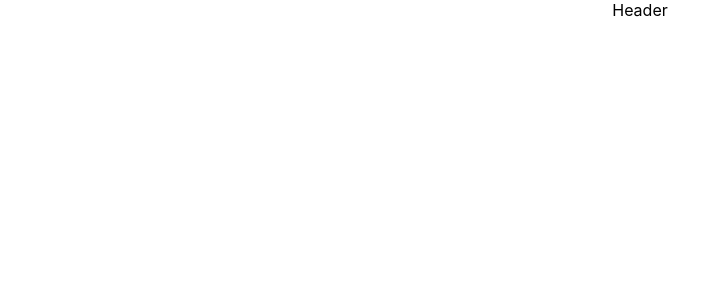
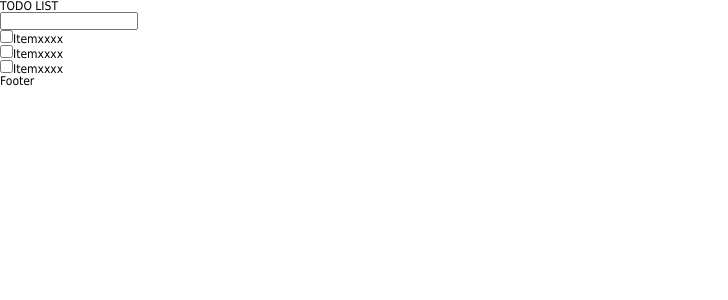
Before and after one commit to Kisky3/react-practice, a React (Create React App) app in the folder todo-list/: page / in a window 1280 px wide. Shown: the top 300 px of the page, without its empty margins (0-728 px from the left). Built offline with nearby package versions, Linux system fonts and the light colour scheme.

Commit message:
全体の構造を調整

```diff
--- a/todo-list/src/App.css
+++ b/todo-list/src/App.css
@@ -1,38 +1,59 @@
-.App {
-  text-align: center;
+/* 清除内外边距 */
+body, h1, h2, h3, h4, h5, h6, hr, p, blockquote, /* structural elements 结构元素 */
+dl, dt, dd, ul, ol, li, /* list elements 列表元素 */
+pre, /* text formatting elements 文本格式元素 */
+fieldset, lengend, button, input, textarea, /* form elements 表单元素 */
+th, td { /* table elements 表格元素 */
+    margin: 0;
+    padding: 0;
 }
 
-.App-logo {
-  height: 40vmin;
-  pointer-events: none;
+/* 设置默认字体 */
+body,
+button, input, select, textarea { /* for ie */
+    /*font: 12px/1 Tahoma, Helvetica, Arial, "宋体", sans-serif;*/
+    font: 12px/1 Tahoma, Helvetica, Arial, "\5b8b\4f53", sans-serif; /* 用 ascii 字符表示，使得在任何编码下都无问题 */
 }
 
-@media (prefers-reduced-motion: no-preference) {
-  .App-logo {
-    animation: App-logo-spin infinite 20s linear;
-  }
+h1 { font-size: 18px; /* 18px / 12px = 1.5 */ }
+h2 { font-size: 16px; }
+h3 { font-size: 14px; }
+h4, h5, h6 { font-size: 100%; }
+
+address, cite, dfn, em, var { font-style: normal; } /* 将斜体扶正 */
+code, kbd, pre, samp, tt { font-family: "Courier New", Courier, monospace; } /* 统一等宽字体 */
+small { font-size: 12px; } /* 小于 12px 的中文很难阅读，让 small 正常化 */
+
+/* 重置列表元素 */
+ul, ol { list-style: none; }
+
+/* 重置文本格式元素 */
+a { text-decoration: none; }
+a:hover { text-decoration: underline; }
+
+abbr[title], acronym[title] { /* 注：1.ie6 不支持 abbr; 2.这里用了属性选择符，ie6 下无效果 */
+border-bottom: 1px dotted;
+cursor: help;
 }
 
-.App-header {
-  background-color: #282c34;
-  min-height: 100vh;
-  display: flex;
-  flex-direction: column;
-  align-items: center;
-  justify-content: center;
-  font-size: calc(10px + 2vmin);
-  color: white;
+q:before, q:after { content: ''; }
+
+/* 重置表单元素 */
+legend { color: #000; } /* for ie6 */
+fieldset, img { border: none; } /* img 搭车：让链接里的 img 无边框 */
+/* 注：optgroup 无法扶正 */
+button, input, select, textarea {
+    font-size: 100%; /* 使得表单元素在 ie 下能继承字体大小 */
 }
 
-.App-link {
-  color: #61dafb;
+/* 重置表格元素 */
+table {
+border-collapse: collapse;
+border-spacing: 0;
 }
 
-@keyframes App-logo-spin {
-  from {
-    transform: rotate(0deg);
-  }
-  to {
-    transform: rotate(360deg);
-  }
+/* 重置 hr */
+hr {
+    border: none;
+    height: 1px;
 }
--- a/todo-list/src/App.tsx
+++ b/todo-list/src/App.tsx
@@ -1,11 +1,15 @@
 import React from 'react';
 import './App.css';
-import Header from './components/Header/index.jsx'
+import Header from './components/Header'
+import Footer from './components/Footer'
+import List from './components/List'
 
 function App() {
   return (
     <div className="App">
       <Header />
+      <List />
+      <Footer />
     </div>
   );
 }
--- a/todo-list/src/components/Footer/index.jsx
+++ b/todo-list/src/components/Footer/index.jsx
@@ -0,0 +1,11 @@
+import React , { Component } from 'react'
+
+export default class Footer extends Component {
+    render() {
+        return (
+            <div>
+                Footer
+            </div>
+        )
+    }
+}
--- a/todo-list/src/components/Header/index.css
+++ b/todo-list/src/components/Header/index.css
@@ -0,0 +1,7 @@
+.header {
+    font-size: 25px;
+    font-weight: bold;
+    width: 100vh;
+    background-color: black;
+    color:blanchedalmond;
+}
--- a/todo-list/src/components/Header/index.jsx
+++ b/todo-list/src/components/Header/index.jsx
@@ -1,10 +1,10 @@
 import React, {Component} from 'react'
-
 export default class Header extends Component {
     render() {
         return (
             <div>
-                Header
+                <header className="header">TODO LIST</header>
+                <input type="text" />
             </div>
         )
     }
--- a/todo-list/src/components/Item/index.jsx
+++ b/todo-list/src/components/Item/index.jsx
@@ -0,0 +1,17 @@
+import React, {Component} from 'react'
+
+export default class Item extends Component {
+    render() {
+        return (
+            <div>
+                <li>
+                    <label htmlFor="">
+                        <input type="checkbox" />
+                        <span>Itemxxxx</span>
+                    </label>
+                    <button style={{display: 'none'}}>删除</button>
+                </li>
+            </div>
+        )
+    }
+}
--- a/todo-list/src/components/List/index.jsx
+++ b/todo-list/src/components/List/index.jsx
@@ -0,0 +1,15 @@
+import React, {Component} from 'react'
+import Item from '../Item'
+export default class List extends Component{
+    render() {
+        return(
+            <div>
+                <ul className="todo-list">
+                    <Item />
+                    <Item />
+                    <Item />
+                </ul>
+            </div>
+        )
+    }
+}
```
